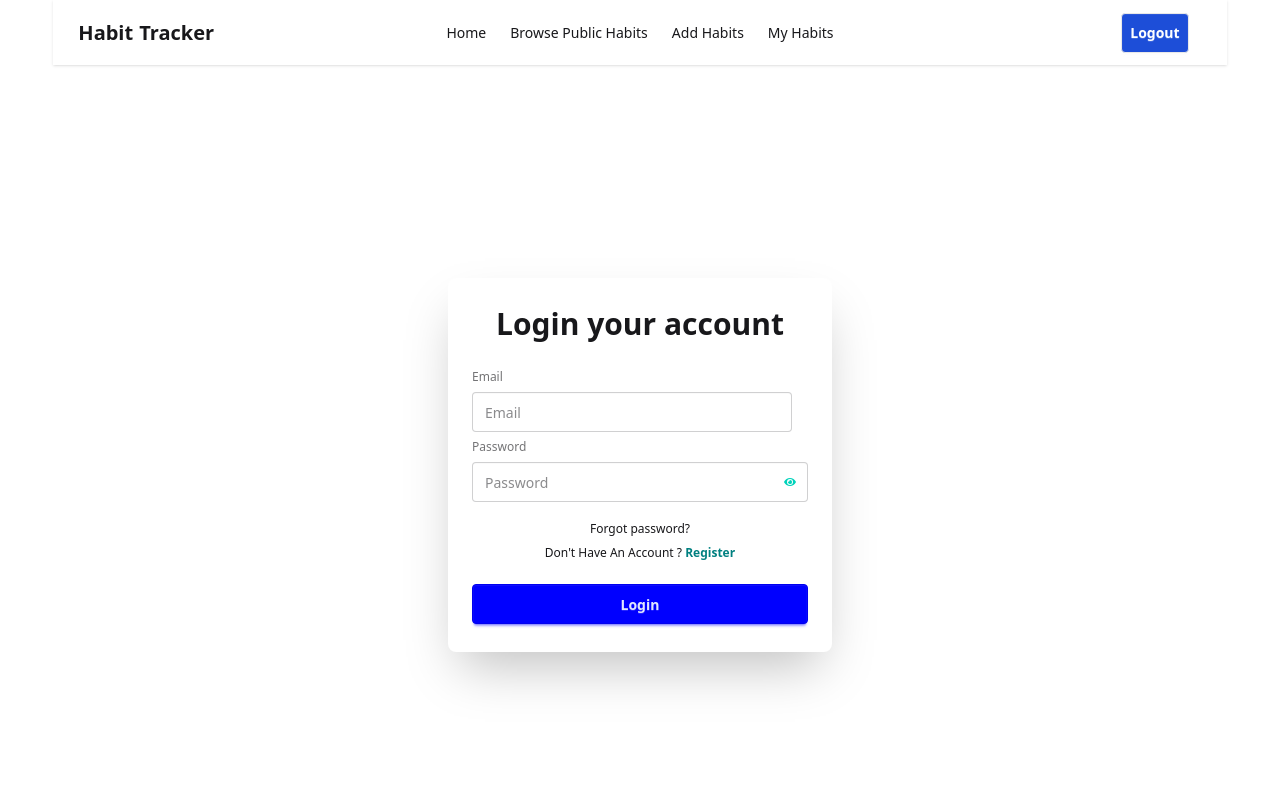
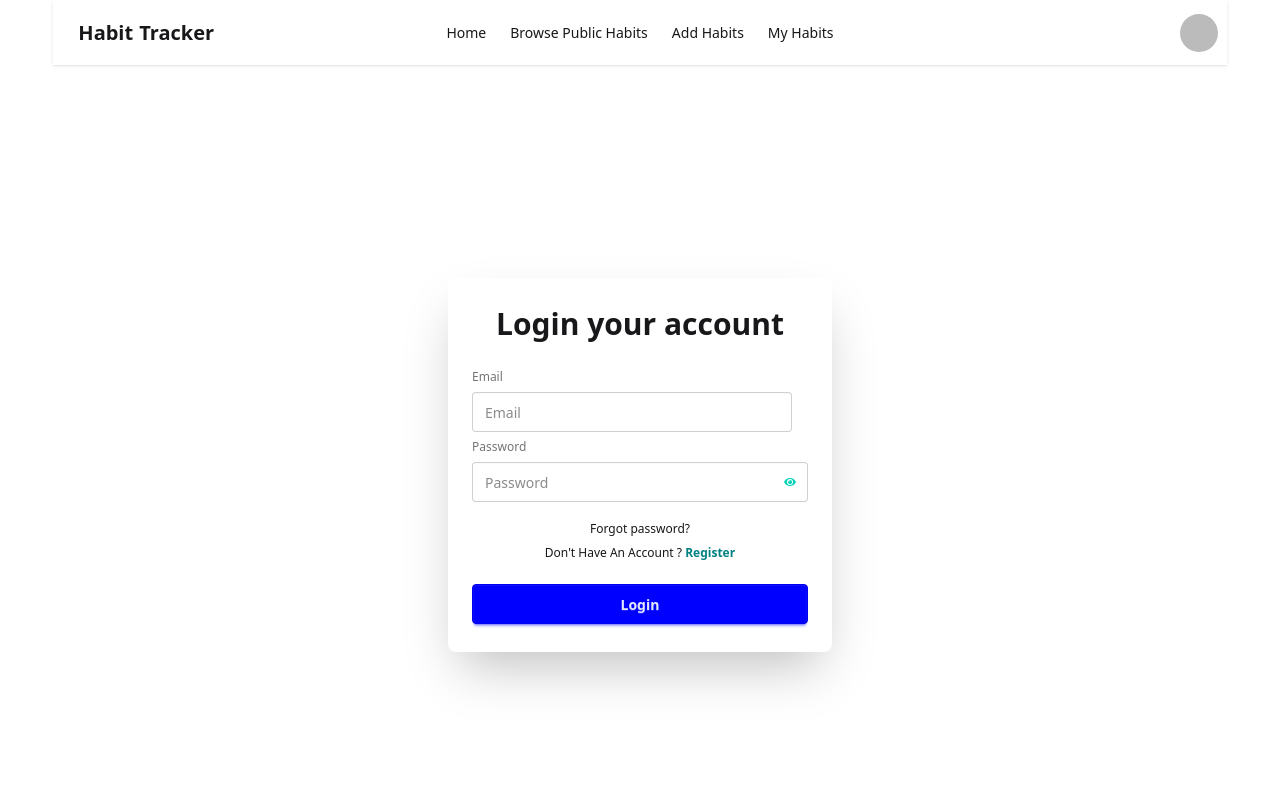
Before and after one commit to samfisher58/Habit-Tracker-Client, a React app: page /auth/login in a window 1280 px wide. Shown: the top 800 px of the page. Built offline with nearby package versions, Linux system fonts and the light colour scheme; no server answers; sample sign-in values are in the browser's storage; the HTML template or start-up script is replaced by a standard one.

Commit message:
added navbar functionality

```diff
--- a/src/Components/Navbar/Navbar.jsx
+++ b/src/Components/Navbar/Navbar.jsx
@@ -4,6 +4,8 @@ import { AuthContext } from '../../Context/AuthContext';
 
 const Navbar = () => {
 	const { user, logOut } = use(AuthContext);
+	console.log(user);
+
 	const handleLogOut = () => {
 		logOut()
 			.then(() => {
@@ -51,13 +53,12 @@ const Navbar = () => {
 							viewBox="0 0 24 24"
 							stroke="currentColor"
 						>
-							{' '}
 							<path
 								strokeLinecap="round"
 								strokeLinejoin="round"
 								strokeWidth="2"
 								d="M4 6h16M4 12h8m-8 6h16"
-							/>{' '}
+							/>
 						</svg>
 					</div>
 					<ul
@@ -71,14 +72,38 @@ const Navbar = () => {
 					Habit <span>Tracker</span>
 				</a>
 			</div>
+
 			<div className="navbar-center hidden lg:flex">
 				<ul className="menu menu-horizontal px-1">{links}</ul>
 			</div>
-			<div className="navbar-end">
+
+			<div className="navbar-end flex items-center gap-2">
 				{user ? (
-					<NavLink onClick={handleLogOut} className="btn">
-						Logout
-					</NavLink>
+					<>
+						<div className="dropdown dropdown-end">
+							<div
+								tabIndex={0}
+								role="button"
+								className="btn btn-ghost btn-circle avatar"
+							>
+								<div className="w-10 rounded-full">
+									<img alt="User" src={user.photoURL} />
+								</div>
+							</div>
+							<ul
+								tabIndex={0}
+								className="menu menu-sm dropdown-content mt-3 z-[1] p-2 shadow bg-base-100 rounded-box w-52"
+							>
+								<li className="font-semibold">{user.displayName}</li>
+								<li className="text-sm text-gray-500">{user.email}</li>
+								<li>
+									<button onClick={handleLogOut} className="btn btn-sm mt-2">
+										Log out
+									</button>
+								</li>
+							</ul>
+						</div>
+					</>
 				) : (
 					<NavLink className="btn" to="/auth/login">
 						Sign In
```
